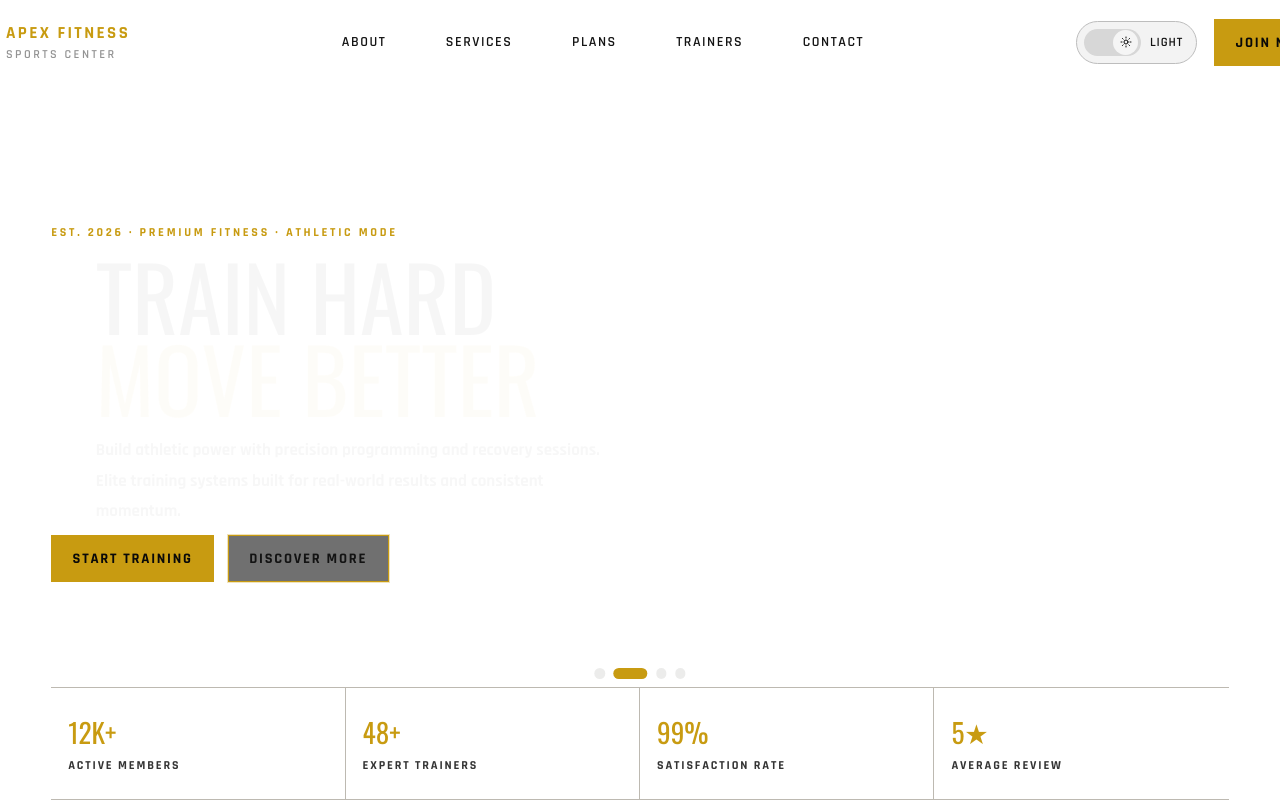
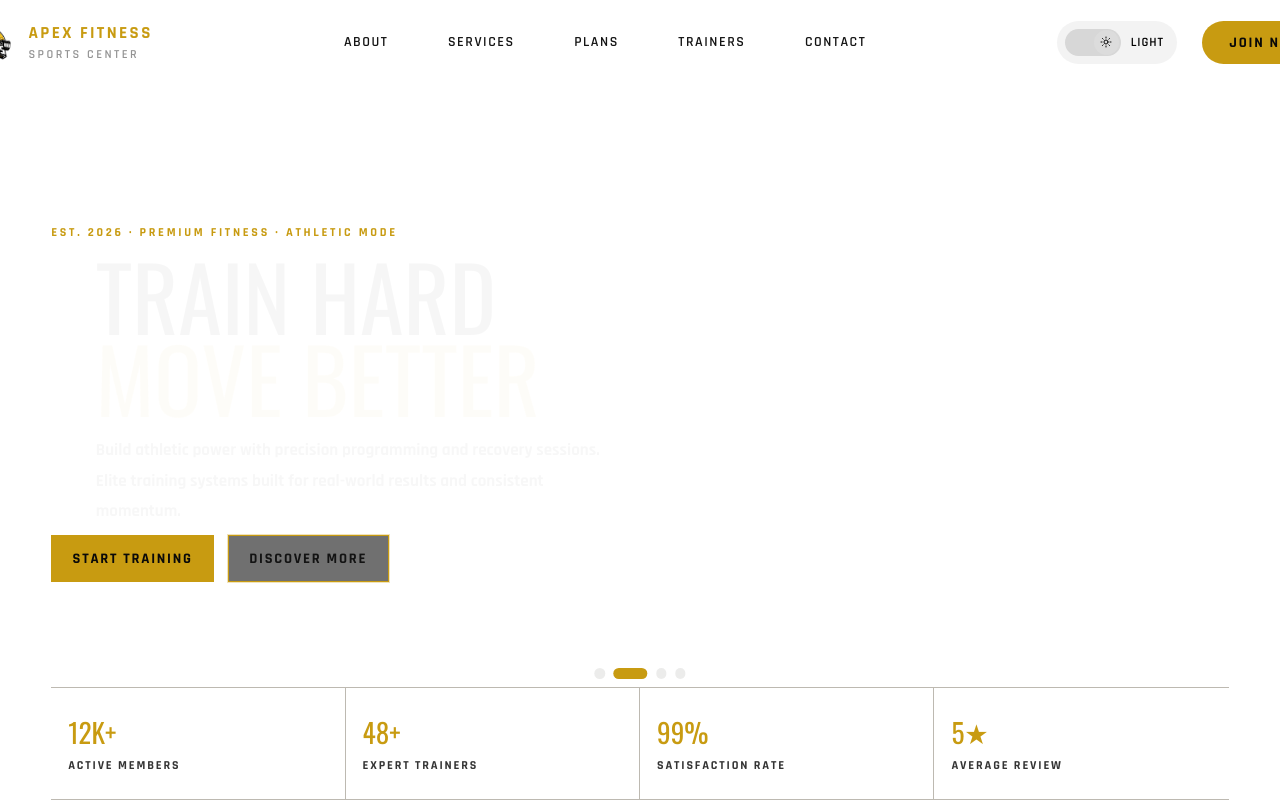
Before and after one commit to dinujayawkt/Apex-Fitness, a Next.js app: page / in a window 1280 px wide. Shown: the top 802 px of the page. Built offline with nearby package versions, Linux system fonts and the light colour scheme.

Commit message:
changed the theme settings

```diff
--- a/components/layout/footer.jsx
+++ b/components/layout/footer.jsx
@@ -1,3 +1,5 @@
+import Image from "next/image";
+
 export default function Footer() {
   return (
     <footer
@@ -7,9 +9,17 @@ export default function Footer() {
       <div className="container flex flex-wrap items-center justify-between gap-4">
         <a
           href="#top"
-          className="m-0 text-[0.82rem] font-bold tracking-[0.13em] text-(--gold) transition-opacity hover:opacity-85"
+          className="m-0 flex items-center gap-1.5 text-[0.82rem] font-bold tracking-[0.13em] text-(--gold) transition-opacity hover:opacity-85"
+          aria-label="Apex Fitness home"
         >
-          APEX FITNESS
+          <Image
+            src="/bodybuilding-emblem-and-gym-logo-design-template-free-vector%203.png"
+            alt="Apex Fitness logo"
+            width={34}
+            height={34}
+            className="h-[2.55rem] w-[2.55rem] object-contain"
+          />
+          <span>APEX FITNESS</span>
         </a>
         <a
           href="#contact"
--- a/components/layout/navbar.jsx
+++ b/components/layout/navbar.jsx
@@ -1,5 +1,6 @@
 "use client";
 
+import Image from "next/image";
 import { useEffect, useState } from "react";
 import { Menu, X } from "lucide-react";
 import { useTheme } from "next-themes";
@@ -19,6 +20,7 @@ export default function Navbar() {
   const { resolvedTheme, theme } = useTheme();
   const activeTheme = resolvedTheme || theme || "light";
   const isDark = activeTheme === "dark";
+  const isPastFirstSection = activeSection !== "top";
 
   useEffect(() => {
     const updateActiveSection = () => {
@@ -103,8 +105,12 @@ export default function Navbar() {
 
   return (
     <header
-      className={`sticky top-0 z-30 ${
-        isDark
+      className={`sticky top-0 z-30 transition-all duration-300 ${
+        isPastFirstSection
+          ? isDark
+            ? "bg-[#121212]/30 backdrop-blur-md border-b border-[color-mix(in_srgb,var(--mist)_18%,transparent)] shadow-[0_10px_30px_rgba(0,0,0,0.24)]"
+            : "bg-white/30 backdrop-blur-md border-b border-[color-mix(in_srgb,var(--text)_12%,transparent)] shadow-[0_10px_30px_rgba(15,23,42,0.08)]"
+          : isDark
           ? "bg-[#121212]"
           : "bg-white"
       }`}
@@ -112,16 +118,17 @@ export default function Navbar() {
       <div className="container flex min-h-[5rem] items-center justify-between gap-4 max-[700px]:min-h-[4.4rem]">
         <a
           href="#top"
-          className="flex items-center gap-3 ml-[-92px]"
+          className="flex items-center gap-2.5 ml-[-92px]"
           aria-label="Apex Fitness home"
           onClick={handleLogoClick}
         >
-          <span
-            className={`aspect-square w-[2rem] rounded-full border-2 border-(--gold) bg-[radial-gradient(circle_at_30%_30%,var(--gold-soft),var(--gold))] ${
-              isDark
-                ? "shadow-[0_0_0_5px_color-mix(in_srgb,var(--gold)_16%,transparent)]"
-                : "shadow-[0_0_0_5px_color-mix(in_srgb,var(--gold)_24%,transparent)]"
-            }`}
+          <Image
+            src="/bodybuilding-emblem-and-gym-logo-design-template-free-vector%203.png"
+            alt="Apex Fitness logo"
+            width={56}
+            height={56}
+            className="h-[3.45rem] w-[3.45rem] object-contain max-[700px]:h-[2.85rem] max-[700px]:w-[2.85rem]"
+            priority
           />
           <span>
             <strong className="block text-base font-bold tracking-[0.14em] text-(--gold)">APEX FITNESS</strong>
@@ -160,9 +167,9 @@ export default function Navbar() {
           ))}
         </nav>
 
-        <div className="flex items-center gap-[1rem] mr-[-102px]">
+        <div className="flex items-center gap-[1.45rem] mr-[-102px]">
           <ThemeToggle />
-          <a href="#contact" className="btn btn--solid hidden min-h-[2.6rem] lg:inline-flex">
+          <a href="#contact" className="btn btn--solid hidden h-10! min-h-10! min-w-[7.6rem]! rounded-full px-6! lg:inline-flex">
             Join Now
           </a>
           <button
--- a/components/ui/theme-toggle.jsx
+++ b/components/ui/theme-toggle.jsx
@@ -12,21 +12,36 @@ export default function ThemeToggle() {
   return (
     <button
       type="button"
-      className="relative inline-flex min-h-[2.5rem] cursor-pointer items-center gap-[0.55rem] rounded-full border border-[#bdbdbd] bg-[#f3f3f3] px-[0.42rem] py-[0.28rem] text-[0.75rem] font-semibold uppercase tracking-[0.07em] text-[color:var(--text)] dark:border-[color-mix(in_srgb,var(--mist)_52%,transparent)] dark:bg-[color-mix(in_srgb,var(--black)_24%,transparent)] dark:text-[color-mix(in_srgb,var(--mist)_92%,transparent)]"
+      className="relative inline-flex min-h-[2.5rem] appearance-none cursor-pointer items-center gap-[0.55rem] rounded-full border-0 bg-[#f3f3f3] px-[0.42rem] py-[0.28rem] text-[0.75rem] font-semibold uppercase tracking-[0.07em] text-[#0a0a0a] shadow-none outline-none ring-0 focus:outline-none focus-visible:outline-none focus-visible:ring-0 dark:bg-[color-mix(in_srgb,var(--black)_24%,transparent)] dark:text-[color-mix(in_srgb,var(--mist)_92%,transparent)]"
+      style={{
+        border: isDark ? "1px solid #2f3138" : "none",
+        outline: "none",
+        boxShadow: "none",
+        appearance: "none",
+        WebkitAppearance: "none",
+      }}
       onClick={() => setTheme(isDark ? "light" : "dark")}
       aria-label={`Switch to ${isDark ? "light" : "dark"} mode`}
       title={`Switch to ${isDark ? "light" : "dark"} mode`}
     >
-      <span className="relative h-[1.62rem] w-[3.34rem] rounded-full bg-[#d7d7d7] dark:bg-[color-mix(in_srgb,var(--black)_36%,transparent)]">
+      <span className="relative h-[1.62rem] w-[3.34rem] rounded-full bg-[#d7d7d7] dark:bg-[#ebe2e2]">
         <motion.span
-          className="absolute top-[1px] left-[1px] grid h-[1.5rem] w-[1.5rem] place-items-center rounded-full bg-[#f5f5f5] text-(--black) dark:bg-[color-mix(in_srgb,var(--mist)_96%,transparent)]"
+          className="absolute top-[1px] left-[1px] grid h-[1.5rem] w-[1.5rem] place-items-center rounded-full bg-[#dcdcdc] text-(--black) dark:bg-[#d1caca]"
           animate={{ x: isDark ? 0 : 28 }}
           transition={{ type: "spring", stiffness: 380, damping: 26 }}
         >
           {isDark ? <Moon size={12} /> : <Sun size={12} />}
         </motion.span>
       </span>
-      <span className="pr-[0.35rem] max-[700px]:hidden">{isDark ? "Dark" : "Light"}</span>
+      <span
+        className="pr-[0.35rem] max-[700px]:hidden"
+        style={{
+          color: isDark ? "rgb(223 223 221 / 0.92)" : "#000000",
+          opacity: 1,
+        }}
+      >
+        {isDark ? "Dark" : "Light"}
+      </span>
     </button>
   );
 }
```
